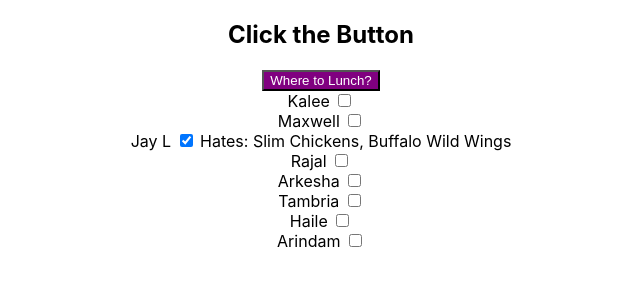
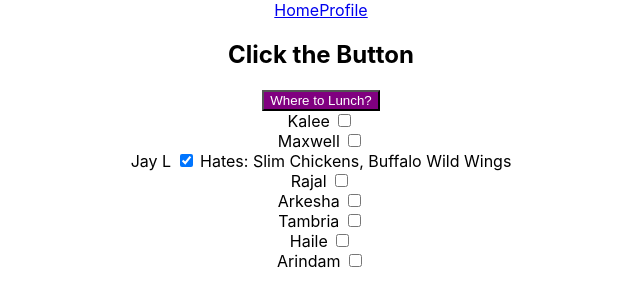
Before and after one commit to pipstudygroup/questionable-noodles, a React (Create React App) app: page / in a window 1280 px wide. Shown: the top 306 px of the page, without its empty margins (319-959 px from the left). Built offline with nearby package versions, Linux system fonts and the light colour scheme.

Commit message:
Router yay

```diff
--- a/src/App.js
+++ b/src/App.js
@@ -3,15 +3,16 @@ import { BrowserRouter as Router, Switch, Route } from 'react-router-dom';
 import './App.css';
 import LunchLotto from './pages/LunchLotto';
 import { Profile } from './components/Profile/Profile';
-
+import { NavBar } from './components/NavBar';
 const App = (props) => {
   console.log(props);
   return (
     <div className="App">
       <Router>
+        <NavBar />
         <Switch>
           <Route path='/' exact component={LunchLotto} />
-          <Route path='/profile/:name' component={Profile} />
+          <Route path='/profile' component={Profile} />
         </Switch>
       </Router>
     </div>
--- /dev/null
+++ b/src/components/NavBar/NavBar.js
@@ -0,0 +1,11 @@
+import React from 'react';
+import { Link } from 'react-router-dom';
+
+export const NavBar = () => {
+    return (
+        <div>
+            <Link to='/' label='Home'>Home</Link>
+            <Link to='/profile'>Profile</Link>
+        </div>
+    );
+}
--- /dev/null
+++ b/src/components/NavBar/index.js
@@ -0,0 +1 @@
+export { NavBar } from './NavBar';
```
